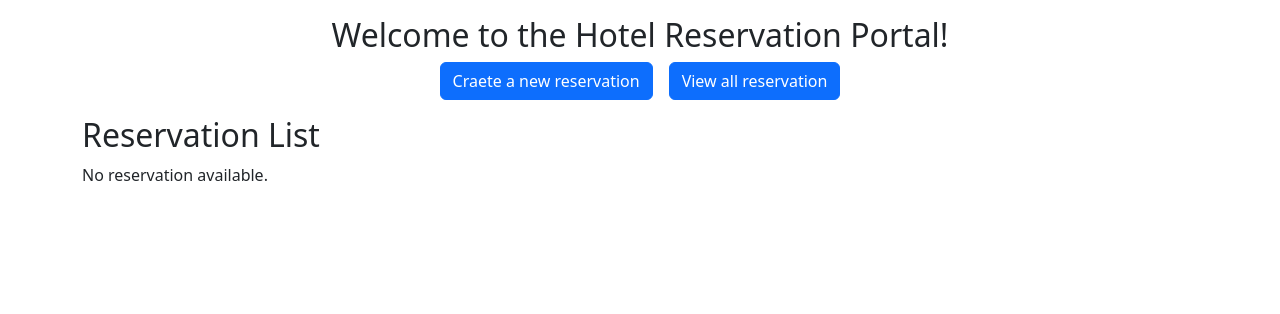
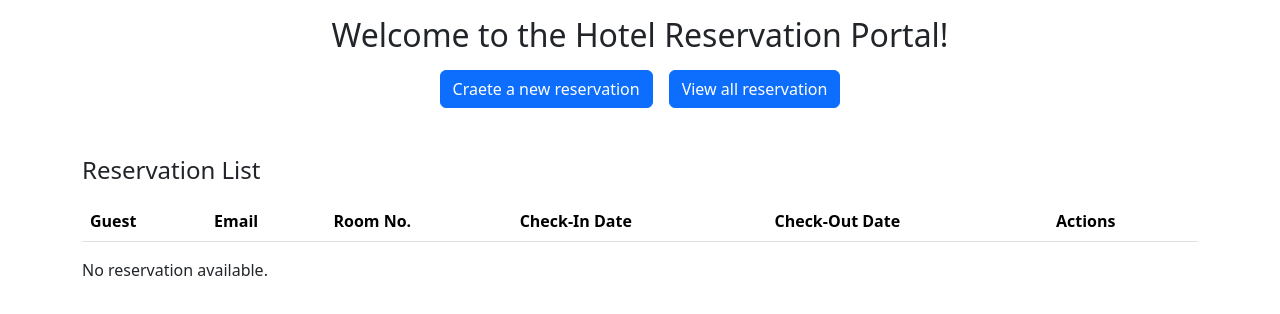
Before and after one commit to tomkedem/hotel-app, an Angular app: page /list in a window 1280 px wide. Shown: the top 314 px of the page. Built offline with nearby package versions, Linux system fonts and the light colour scheme.

Commit message:
Styling the reservation list component using a table

```diff
--- a/src/app/home/home.component.html
+++ b/src/app/home/home.component.html
@@ -1,5 +1,5 @@
 <div class="text-center my-3">
-    <h2>Welcome to the Hotel Reservation Portal!</h2>
+    <h2 class="mb-3">Welcome to the Hotel Reservation Portal!</h2>
     <button class="btn btn-primary mx-2" [routerLink]="['/new']">Craete a new reservation</button>
     <button class="btn btn-primary mx-2" [routerLink]="['/list']">View all reservation</button>
 </div>
--- a/src/app/reservation-list/reservation-list.component.html
+++ b/src/app/reservation-list/reservation-list.component.html
@@ -1,19 +1,37 @@
 <app-home></app-home>
 
-<h2>Reservation List</h2>
+<h4 class="mt-5 mb-3">Reservation List</h4>
+
+<table class="table table-striped">
+    <thead>
+        <tr>
+            <th>Guest</th>
+            <th>Email</th>
+            <th>Room No.</th>
+            <th>Check-In Date</th>
+            <th>Check-Out Date</th>
+            <th>Actions</th>
+        </tr>
+    </thead>
+    <tbody>
+        <tr *ngFor="let reservation of reservations">
+            <td>{{reservation.guestName}}</td>
+            <td>{{reservation.guestEmail}}</td>
+            <td>{{reservation.roomNumber}}</td>
+            <td>{{reservation.checkInDate}}</td>
+            <td>{{reservation.checkOutDate}}</td>
+            <td>
+                <button class="btn btn-sm btn-danger mx-1" (click)="deleteReservation(reservation.id)">Delete</button>
+                <button class="btn btn-sm btn-secondary mx-" [routerLink]="['/edit', reservation.id]">Edit</button>
+            </td>
+        </tr>
+    </tbody>
+</table>
 
 <ul *ngIf="reservations.length; else noReservation">
-    <li *ngFor="let reservation of reservations">
-        Guest: {{reservation.guestName}} <br>
-        Email: {{reservation.guestEmail}} <br>
-        Room No.: {{reservation.roomNumber}} <br>
-        Check-In Date: {{reservation.checkInDate}}<br>
-        Check-Out Date: {{reservation.checkOutDate}} <br>
-        <button (click)="deleteReservation(reservation.id)">Delete</button>
-        <button [routerLink]="['/edit', reservation.id]">Edit</button>
-    </li>
+
 </ul>
 
 <ng-template #noReservation>
- <p>No reservation available.</p>
+    <p>No reservation available.</p>
 </ng-template>
```
